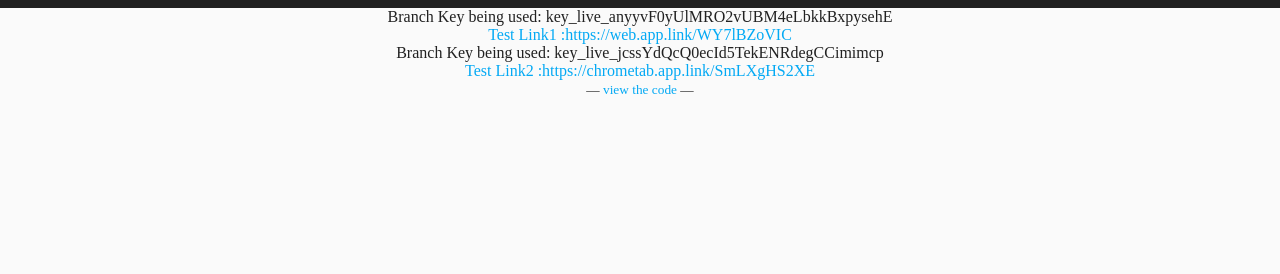
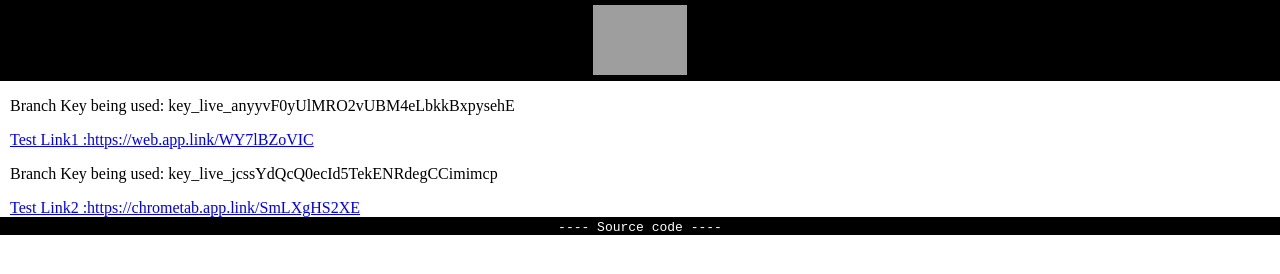
Before and after one commit to agrimn/WebViewTest, a plain HTML site: page index.html in a window 1280 px wide. Drawn offline with Linux system fonts and the light colour scheme; grey boxes are pictures that could not be loaded.

Commit message:
Edited the format of the page

```diff
--- a/index.html
+++ b/index.html
@@ -1,25 +1,47 @@
 <!DOCTYPE html>
 <html>
 <head>
-    <title> Link Test Matrix Smart Banner #1</title>
-    <style type="text/css" media="screen">
-    * { margin: 0; padding: 0; box-sizing: border-box; color: #212121; text-align: center; border: none;}
-    body { background-color: #fafafa; border-top: 0.5em solid #212121; }
-    a { text-decoration: none; color: #03a9f4; }
-    img {max-width: 90%}
-    button {padding: 1em; margin: 0.5em; width: 90%; max-width: 25em; background-color: #212121; color: #ffffff; font-size: 1em;}
+	<!-- Meta Tags -->
+	<meta http-equiv="Content-Type" content="text/html; charset=UTF-8" />
+	<meta name="viewport" content="width=device-width, initial-scale=1, maximum-scale=1, user-scalable=0" />
+	<!--Adding Favicons -->
+	<link rel="shortcut icon" href="" />
+	<link rel="apple-touch-icon" sizes="57x57" href="https://1yjmqg26uh9k15zq0o1pderc-wpengine.netdna-ssl.com/wp-content/themes/salient-child/favicon/apple-touch-icon-57x57.png">
+	<link rel="apple-touch-icon" sizes="114x114" href="https://1yjmqg26uh9k15zq0o1pderc-wpengine.netdna-ssl.com/wp-content/themes/salient-child/favicon/apple-touch-icon-114x114.png">
+	<link rel="apple-touch-icon" sizes="72x72" href="https://1yjmqg26uh9k15zq0o1pderc-wpengine.netdna-ssl.com/wp-content/themes/salient-child/favicon/apple-touch-icon-72x72.png">
+	<link rel="apple-touch-icon" sizes="144x144" href="https://1yjmqg26uh9k15zq0o1pderc-wpengine.netdna-ssl.com/wp-content/themes/salient-child/favicon/apple-touch-icon-144x144.png">
+	<link rel="apple-touch-icon" sizes="60x60" href="https://1yjmqg26uh9k15zq0o1pderc-wpengine.netdna-ssl.com/wp-content/themes/salient-child/favicon/apple-touch-icon-60x60.png">
+	<link rel="apple-touch-icon" sizes="120x120" href="https://1yjmqg26uh9k15zq0o1pderc-wpengine.netdna-ssl.com/wp-content/themes/salient-child/favicon/apple-touch-icon-120x120.png">
+	<link rel="apple-touch-icon" sizes="76x76" href="https://1yjmqg26uh9k15zq0o1pderc-wpengine.netdna-ssl.com/wp-content/themes/salient-child/favicon/apple-touch-icon-76x76.png">
+	<link rel="apple-touch-icon" sizes="152x152" href="https://1yjmqg26uh9k15zq0o1pderc-wpengine.netdna-ssl.com/wp-content/themes/salient-child/favicon/apple-touch-icon-152x152.png">
+	<link rel="icon" type="image/png" href="https://1yjmqg26uh9k15zq0o1pderc-wpengine.netdna-ssl.com/wp-content/themes/salient-child/favicon/favicon-96x96.png" sizes="96x96">
+	<link rel="icon" type="image/png" href="https://1yjmqg26uh9k15zq0o1pderc-wpengine.netdna-ssl.com/wp-content/themes/salient-child/favicon/favicon-16x16.png" sizes="16x16">
+	<link rel="icon" type="image/png" href="https://1yjmqg26uh9k15zq0o1pderc-wpengine.netdna-ssl.com/wp-content/themes/salient-child/favicon/favicon-32x32.png" sizes="32x32">
+
+ 	<style>
+	 	div.navbar-brand { background: black; height: 76px; padding-top: 5px}
+	 	div.logo {clear: left; float: left; position: relative; left: 50%;}
+	 	div.logo img {height: 70px; display: block; float: left; position: relative; right: 50%;}
+	 	body {width: 100%; margin: 0; padding: 0; overflow: auto;}
+	 	.footer { background: black; margin: auto; text-align: center;}
+	 	.footer a {color:white; font-family:monospace; text-decoration:none;}
+	 	div#main_container {margin-left: 10px; margin-right: 10px}
 	</style>
-    <meta charset="UTF-8">
-    <meta name="viewport" content="width=device-width, initial-scale=1">
-    <meta name="branch:deeplink:agrim" content="amazing" />
 </head>
+
+<title> Branch Blog test page </title>
 <body>
+	<div class="navbar-brand">
+		<div class="logo"><img src="https://branch.io/img/logo_white.png" alt="BranchMetrics" title="Branch Metrics" /></div>
+	</div>
+	<div id="main_container">
     <p> Branch Key being used: key_live_anyyvF0yUlMRO2vUBM4eLbkkBxpysehE </p>
     <a href="https://web.app.link/WY7lBZoVIC"> Test Link1 :https://web.app.link/WY7lBZoVIC </a>
     <p> Branch Key being used: key_live_jcssYdQcQ0ecId5TekENRdegCCimimcp </p>
     <a href="https://chrometab.app.link/SmLXgHS2XE"> Test Link2 :https://chrometab.app.link/SmLXgHS2XE </a>
+	</div>
 	<footer>
-        <p><small>&mdash; <a href="https://github.com/agrimn/WebViewTest">view the code</a> &mdash;</small></p>
+		<div class='footer'><a href="https://github.com/agrimn/WebViewTest/blob/master/index.html"> ---- Source code ---- </a></div>
 	</footer>
 </body>
 </html>
```
Lines whose indentation alone changed are shown as unchanged.
